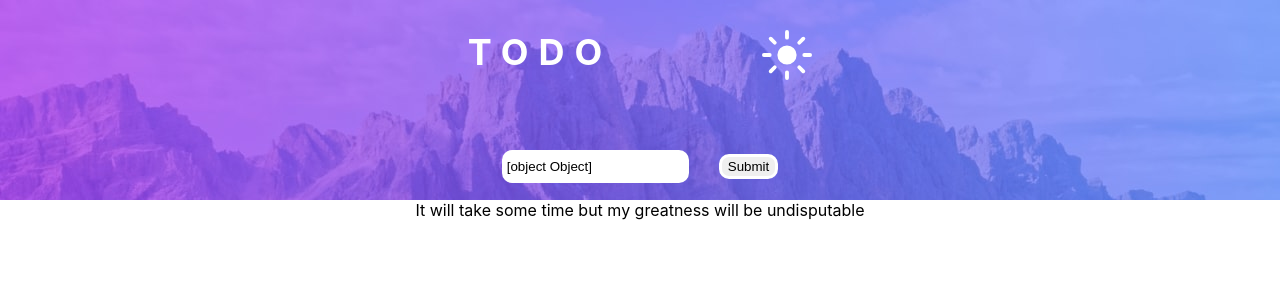
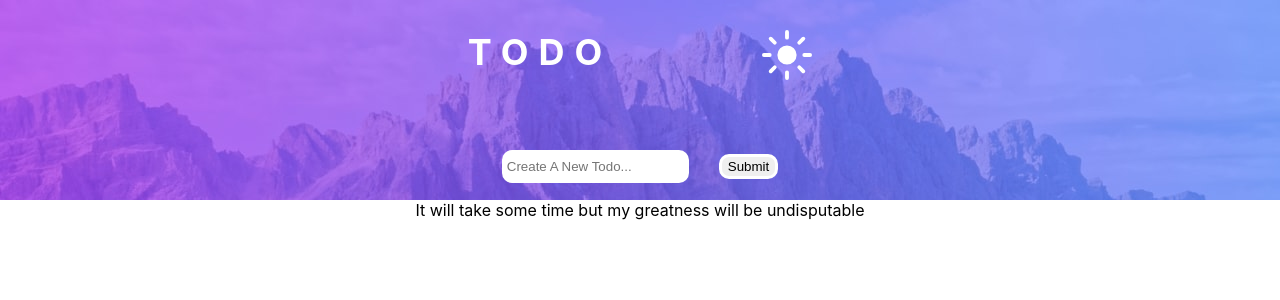
Before and after one commit to Opeyimika-sudo/todolist-react, a React (Create React App) app: page / in a window 1280 px wide. Shown: the top 300 px of the page. Built offline with nearby package versions, Linux system fonts and the light colour scheme.

Commit message:
refactor: move toggleMode state to App so it can be applied to children

```diff
--- a/src/components/Header.js
+++ b/src/components/Header.js
@@ -13,7 +13,7 @@ export default function Header(props) {
     let bgImage;
 
     if (props.toggleMode){
-        if (browserWidth >= 800) {
+        if (browserWidth > 375) {
             bgImage=desktop_light_background
         }
         else{
@@ -21,7 +21,7 @@ export default function Header(props) {
         }
     }
     else {
-        if (browserWidth >= 800) {
+        if (browserWidth > 375) {
             bgImage = desktop_dark_background
         }
         else {
@@ -32,12 +32,8 @@ export default function Header(props) {
     const backgroundStyles= {
         backgroundImage: `url(${bgImage})`,
         backgroundRepeat: "no-repeat",
-    }
-
-    const toggleModeStyles = {
-        backgroundColor: props.toggleMode ? "#fff" : "#25283c",
-        color: props.toggleMode ? "black" : "fff"
-    }
+        objectFit: "cover"
+      }
 
     return (
         <div className='header' style={backgroundStyles}>
@@ -46,7 +42,7 @@ export default function Header(props) {
                 <img onClick={props.handleClick} src={props.toggleMode ? Sun : Moon} alt="toggle between light and dark mode" id="toggle-icon"/>
             </div>
             <form onSubmit={props.handleSubmit}>
-                <input value={props.formData} onChange={props.handleChange} name="todo" id="todo" placeholder="Create A New Todo..." style={toggleModeStyles}/>
+                <input value={props.formData.todo} onChange={props.handleChange} name="todo" id="todo" placeholder="Create A New Todo..." style={props.toggleModeStyles}/>
                 <button>Submit</button>
             </form>
         </div>
```
